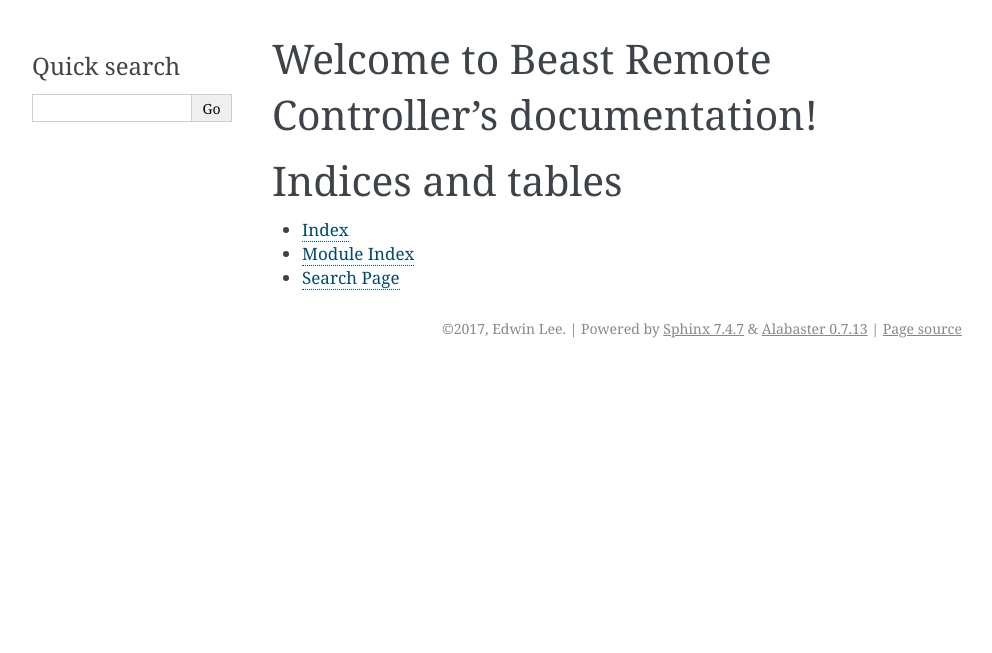
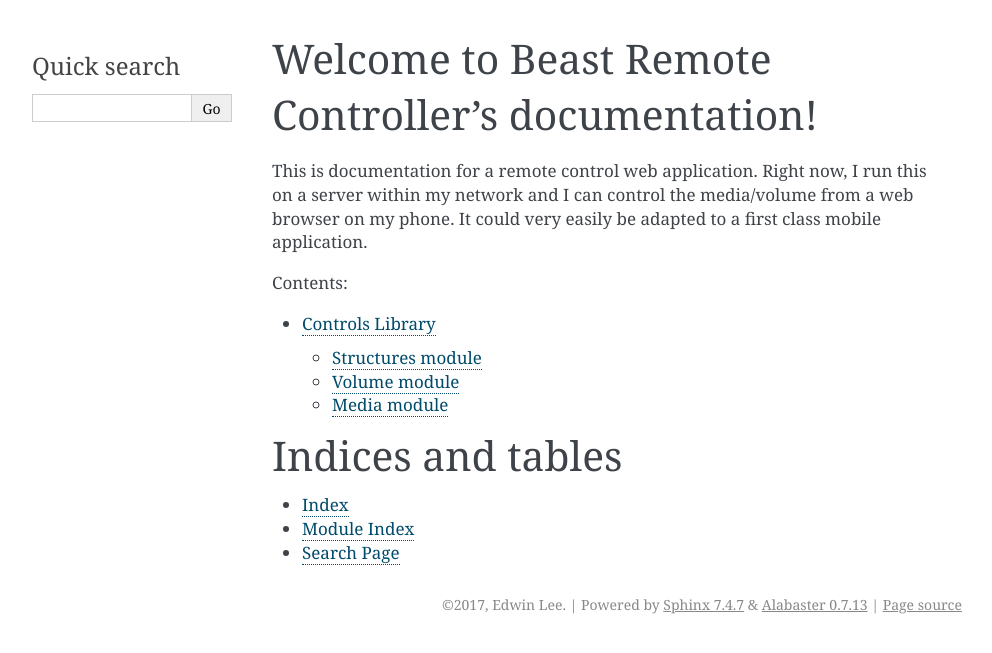
Before and after one commit to Myoldmopar/my-remote-control, a Sphinx documentation site: the page built from docs/index.rst, in a window 1280 px wide. Shown: the top 653 px of the page, without its empty margins (148-1140 px from the left). Built offline with Sphinx 7.4.7, drawn with Linux system fonts in a browser that asks for light colours.

Commit message:
Added basic controls lib docs

```diff
--- a/docs/conf.py
+++ b/docs/conf.py
@@ -16,9 +16,9 @@
 # add these directories to sys.path here. If the directory is relative to the
 # documentation root, use os.path.abspath to make it absolute, like shown here.
 #
-# import os
-# import sys
-# sys.path.insert(0, os.path.abspath('.'))
+import os
+import sys
+sys.path.insert(0, os.path.abspath('..'))
 
 
 # -- General configuration ------------------------------------------------
--- a/docs/index.rst
+++ b/docs/index.rst
@@ -6,11 +6,15 @@
 Welcome to Beast Remote Controller's documentation!
 ===================================================
 
+This is documentation for a remote control web application.  Right now, I run this on a server within my network and
+I can control the media/volume from a web browser on my phone.  It could very easily be adapted to a first class mobile
+application.
+
 .. toctree::
    :maxdepth: 2
    :caption: Contents:
 
-
+   controls_library
 
 Indices and tables
 ==================
```
Also changed, not shown: docs/controls_library.rst (added, +28 -0 lines).
